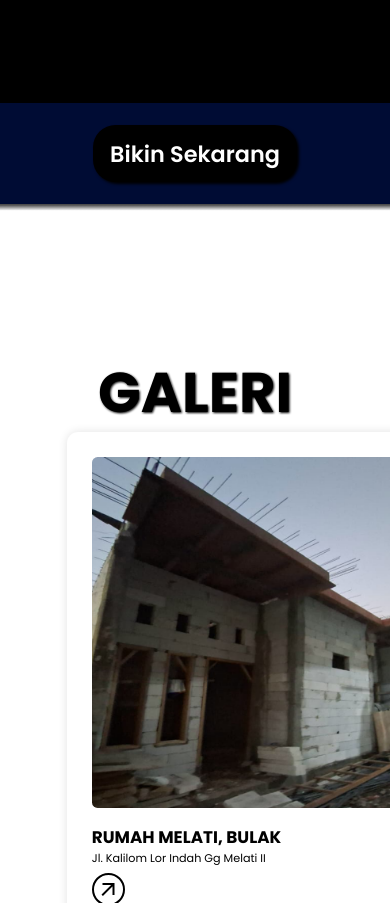
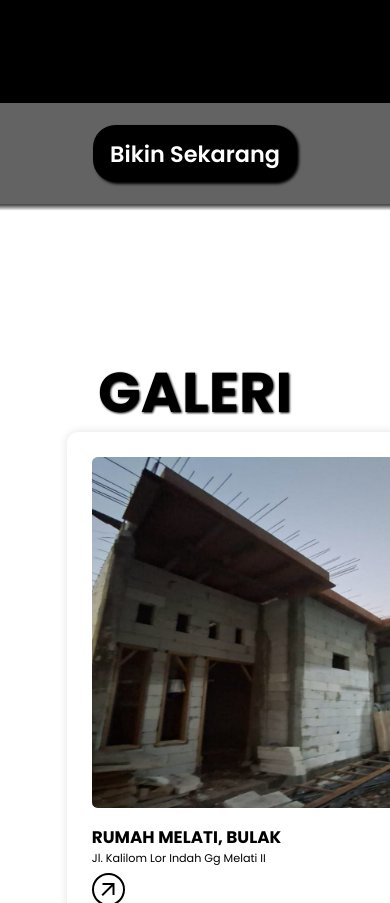
Before and after one commit to DevandaGalih/VandaProps, a plain HTML site: page index.html in a window 390 px wide. Shown: the part 2229-3132 px from the top of the page. Drawn offline with nearby package versions, Linux system fonts and the light colour scheme.

Commit message:
Add files via upload

```diff
--- a/CSS/style.css
+++ b/CSS/style.css
@@ -885,7 +885,6 @@ body {
       display: flex;
       justify-content: center;
       align-items: center;
-      background-color: #003bfd34;
       gap: 2rem;
       padding: 2rem 0;
     }
```
